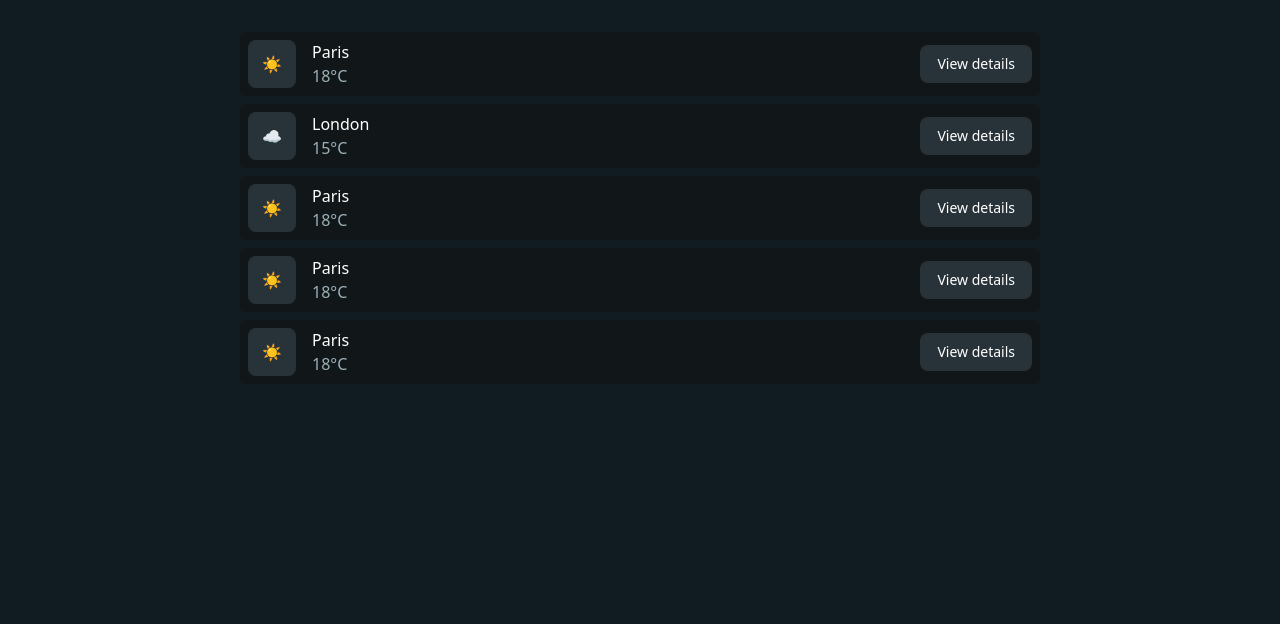
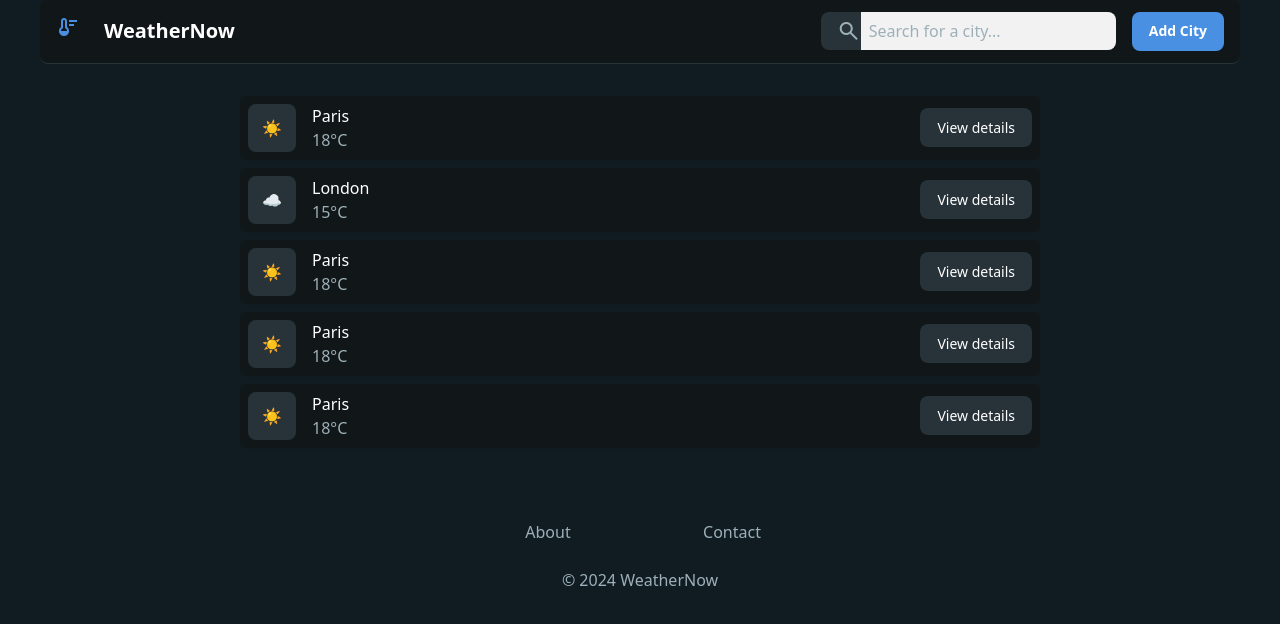
Before and after one commit to VasckMe/Weather-App, a React (Vite) app: page / in a window 1280 px wide. Shown: the top 624 px of the page. Built offline with nearby package versions, Linux system fonts and the light colour scheme.

Commit message:
Add full UI for home screen

```diff
--- a/src/App.tsx
+++ b/src/App.tsx
@@ -3,9 +3,40 @@ import { DATA } from './mockData'
 
 function App() {
   return (
-    <div className='w-full flex items-center flex-col gap-2 p-8'>
-    {DATA.map((city) => <CityListItem {...city} />)}
-  </div>
+    <div className="flex flex-col w-full items-center justify-center">
+      <header className="w-300 flex items-center justify-between border-b border-solid border-b-[#283339] px-4 py-3 bg-[#111618] rounded-lg">
+        <div className="flex items-center gap-4 text-white">
+                <div className="size-8 text-primary">
+                  <span className="material-symbols-outlined">thermostat</span>
+                </div>
+                <h2 className="text-white text-xl font-bold">WeatherNow</h2>
+              </div>
+
+              <div className="flex justify-end items-center gap-4">
+                <div className="flex w-full flex-1 items-stretch rounded-lg h-full">
+                  <div className="text-[#9db0b9] flex bg-[#283339] items-center justify-center pl-4 rounded-l-lg border-r-0">
+                    <span className="material-symbols-outlined">search</span>
+                  </div>
+                  <input className="form-input flex rounded-lg text-white focus:outline-0 focus:ring-0 border-none bg-background-light bg-[#283339] focus:border-none h-full placeholder:text-[#9db0b9] px-4 rounded-l-none  pl-2" placeholder="Search for a city..." />
+                </div>
+                <button className="flex items-center justify-center rounded-lg px-4 bg-primary text-white text-sm font-bold hover:bg-primary/90">
+                  Add City
+                </button>
+              </div>
+      </header>
+
+      <div className='flex items-center flex-col gap-2 p-8'>
+        {DATA.map((city) => <CityListItem {...city} />)}
+      </div>
+
+      <footer className="w-full flex flex-col gap-6 px-5 py-10 text-center @container mt-auto">
+              <div className="flex items-center justify-center gap-6">
+                <a className="text-[#9db0b9] leading-normal min-w-40 hover:text-primary dark:hover:text-primary" href="#">About</a>
+                <a className="text-[#9db0b9] leading-normal min-w-40 hover:text-primary dark:hover:text-primary" href="#">Contact</a>
+              </div>
+              <p className="text-gray-500 dark:text-[#9db0b9] text-base font-normal leading-normal">© 2024 WeatherNow</p>
+        </footer>
+    </div>
   )
 }
 
--- a/src/components/CityListItem.tsx
+++ b/src/components/CityListItem.tsx
@@ -7,14 +7,14 @@ interface CityListItemProps {
 }
 
 export const CityListItem = ({ icon, cityName, countryCode, temperature, weatherDescription } : CityListItemProps) => {
-    return <div className="w-200 h-fit rounded-lg flex justify-between p-2 items-center shadow-md bg-white dark:bg-[#111618] shadow-sm">
+    return <div className="w-200 h-fit rounded-lg flex justify-between p-2 items-center shadow-md bg-[#111618] shadow-sm">
         <div className="flex items-center gap-4">
             <div className="flex items-center justify-center rounded-lg bg-background-light dark:bg-[#283339] size-12">
                 <span>{icon}</span>
             </div>
             <div className="flex flex-col justify-center">
-                <span className="text-gray-800 dark:text-white">{cityName}</span>
-                <span className="text-gray-600 dark:text-[#9db0b9]">{temperature}°C</span>
+                <span className="text-white">{cityName}</span>
+                <span className="text-[#9db0b9]">{temperature}°C</span>
             </div>
         </div>
         <div>
```
